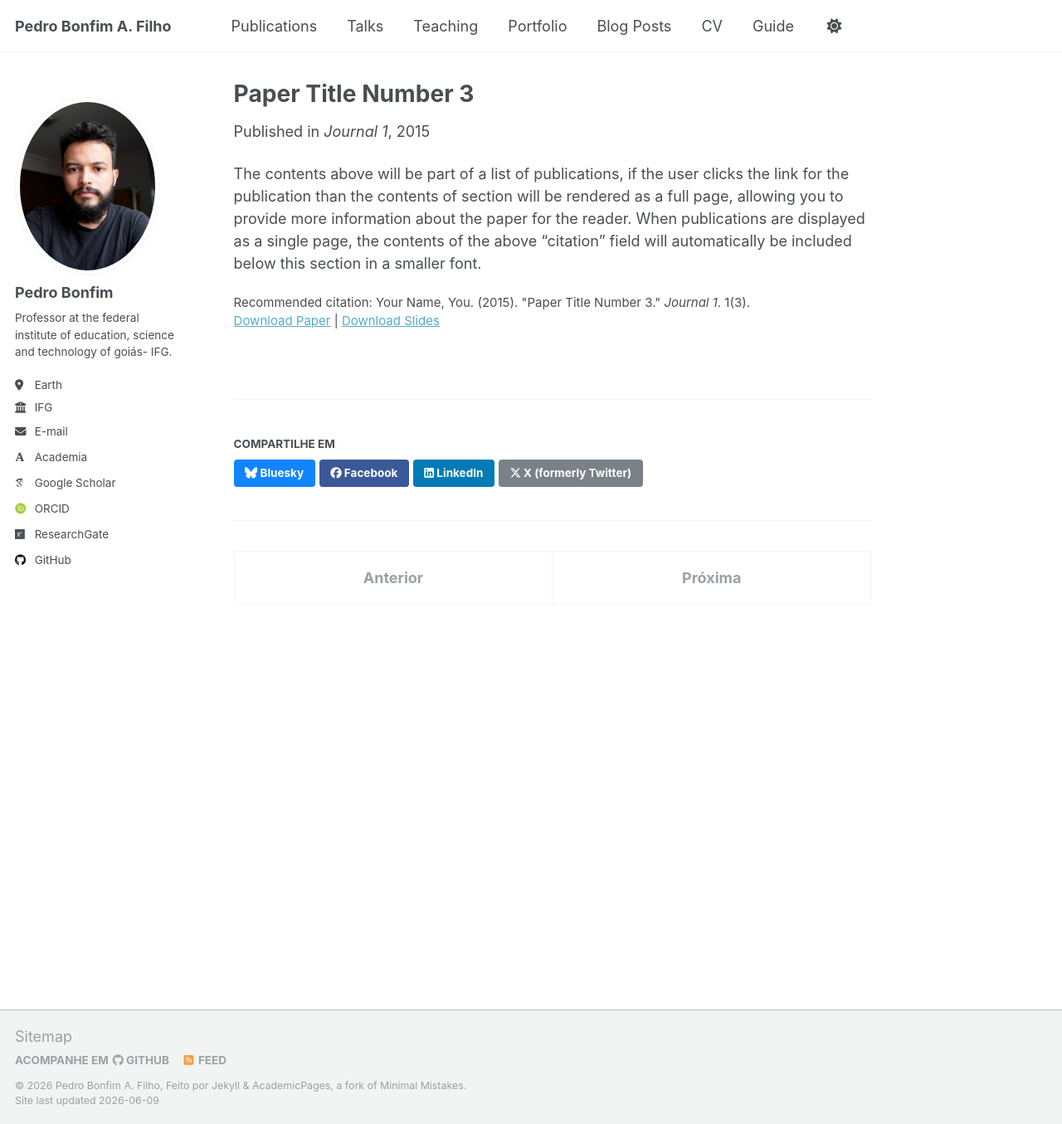
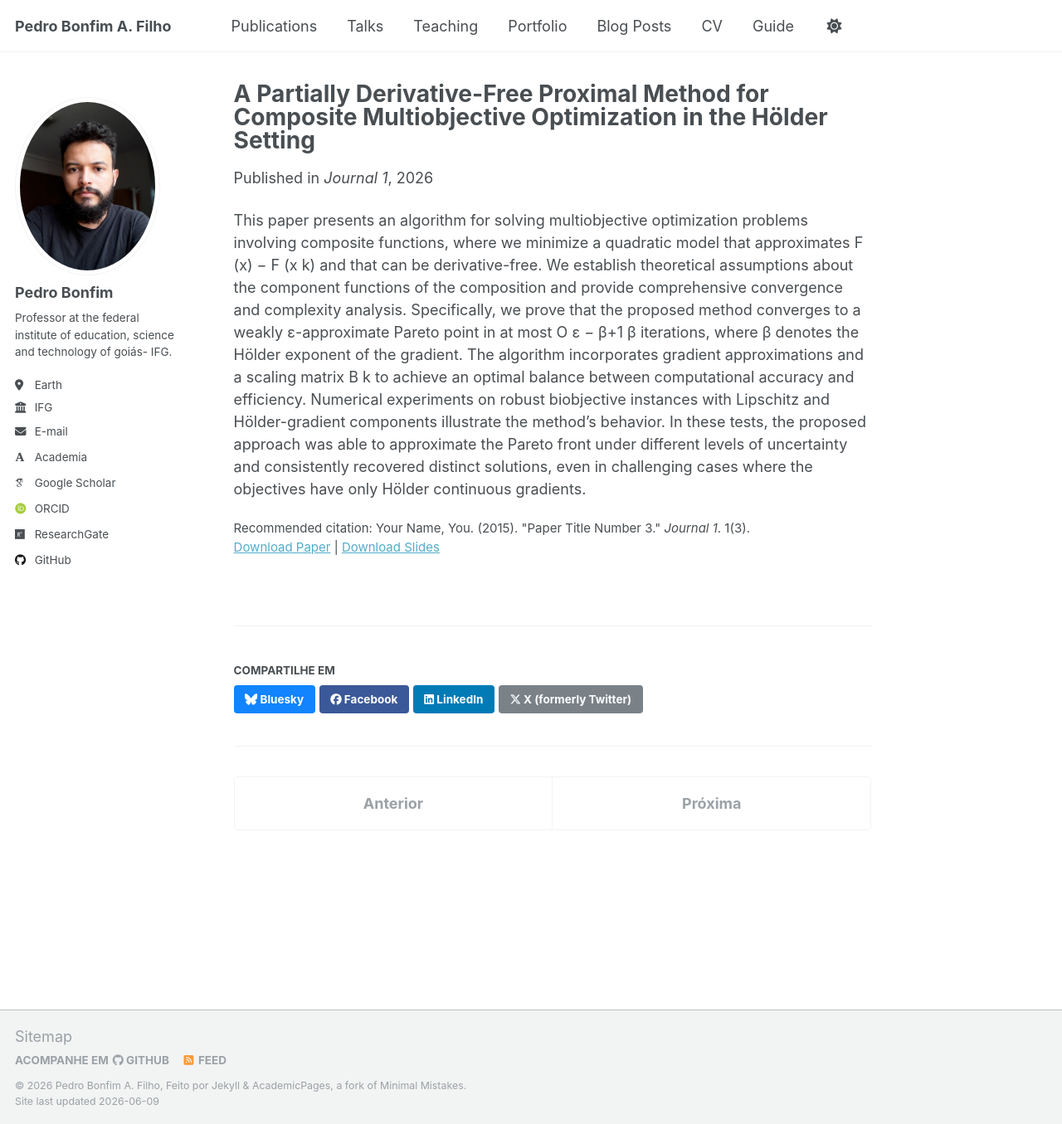
Before and after one commit to pedroassuncaofilho/pedroassuncaofilho.github.io, a Jekyll site: the page built from _publications/2015-10-01-paper-title-number-3.md, in a window 1280 px wide and 1355 px high. Shown: the whole window at 83% size. Built offline with Jekyll 4.4.1, drawn with Linux system fonts in a browser that asks for light colours; some web fonts are replaced.

Commit message:
Update 2015-10-01-paper-title-number-3.md

```diff
--- a/_publications/2015-10-01-paper-title-number-3.md
+++ b/_publications/2015-10-01-paper-title-number-3.md
@@ -1,14 +1,14 @@
 ---
-title: "Paper Title Number 3"
-collection: publications
+title: "A Partially Derivative-Free Proximal Method for Composite Multiobjective Optimization in the Hölder Setting"
+collection: work submitted
 category: manuscripts
 permalink: /publication/2015-10-01-paper-title-number-3
 excerpt: 'This paper is about the number 3. The number 4 is left for future work.'
-date: 2015-10-01
+date: 2026-10-01
 venue: 'Journal 1'
 slidesurl: 'http://academicpages.github.io/files/slides3.pdf'
 paperurl: 'http://academicpages.github.io/files/paper3.pdf'
 citation: 'Your Name, You. (2015). &quot;Paper Title Number 3.&quot; <i>Journal 1</i>. 1(3).'
 ---
 
-The contents above will be part of a list of publications, if the user clicks the link for the publication than the contents of section will be rendered as a full page, allowing you to provide more information about the paper for the reader. When publications are displayed as a single page, the contents of the above "citation" field will automatically be included below this section in a smaller font.
+This paper presents an algorithm for solving multiobjective optimization problems involving composite functions, where we minimize a quadratic model that approximates F (x) − F (x k) and that can be derivative-free. We establish theoretical assumptions about the component functions of the composition and provide comprehensive convergence and complexity analysis. Specifically, we prove that the proposed method converges to a weakly ε-approximate Pareto point in at most O ε − β+1 β iterations, where β denotes the Hölder exponent of the gradient. The algorithm incorporates gradient approximations and a scaling matrix B k to achieve an optimal balance between computational accuracy and efficiency. Numerical experiments on robust biobjective instances with Lipschitz and Hölder-gradient components illustrate the method's behavior. In these tests, the proposed approach was able to approximate the Pareto front under different levels of uncertainty and consistently recovered distinct solutions, even in challenging cases where the objectives have only Hölder continuous gradients.
```
